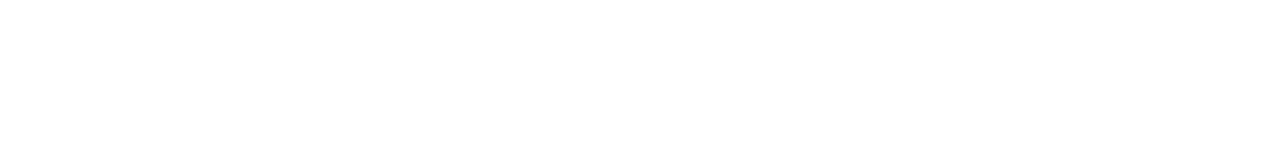
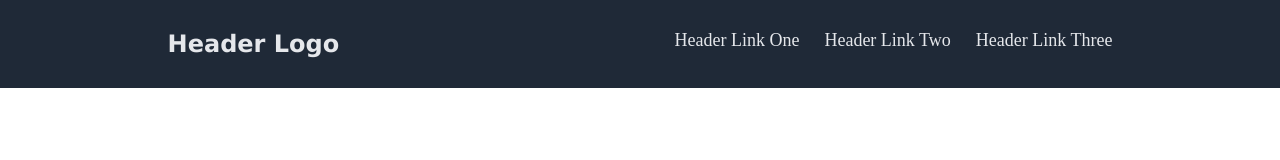
Before and after one commit to mcabrera108/flexbox-project, a plain HTML site: page index.html in a window 1280 px wide. Drawn offline with Linux system fonts and the light colour scheme.

Commit message:
Added Header to index file and assigned css properties to it

```diff
--- a/index.html
+++ b/index.html
@@ -5,6 +5,23 @@
         <link rel="stylesheet" href="style.css">
     </head>
     <body>
+        <div class="header-container">
+            <div class="left-header">
+                <div class="logo">Header Logo</div>
+            </div>
+            <div class="right-header">
+                <ul>
+                    <li><a>Header Link One</a></li>
+                    <li><a>Header Link Two</a></li>
+                    <li><a>Header Link Three</a></li>
+                </ul>
+            </div>
+        </div>
+        <div class="body-container">
 
+        </div>
+        <div class="footer-container">
+
+        </div>
     </body>
 </html>
--- a/style.css
+++ b/style.css
@@ -3,5 +3,32 @@
     padding: 0;
 }
 body {
+    display: flex;
+    flex-direction: column;
+}
+ul {
+    display: flex;
+    color: #e5e7eb;
+    list-style-type: none;
+    gap: 25px;
+    font-size: 18px;
+}
+.header-container {
+    display: flex;
+    background-color: #1f2937;
+    justify-content: space-around;
+    padding-top: 30px;
+    padding-bottom: 30px;
 
 }
+.left-header {
+    display: flex;
+    align-content: center;
+    flex-wrap: wrap;
+}
+.logo {
+    font-size: 24px;
+    color: #e5e7eb;
+    font-weight: 900;
+    font-family:Verdana, Geneva, Tahoma, sans-serif;
+}
```
